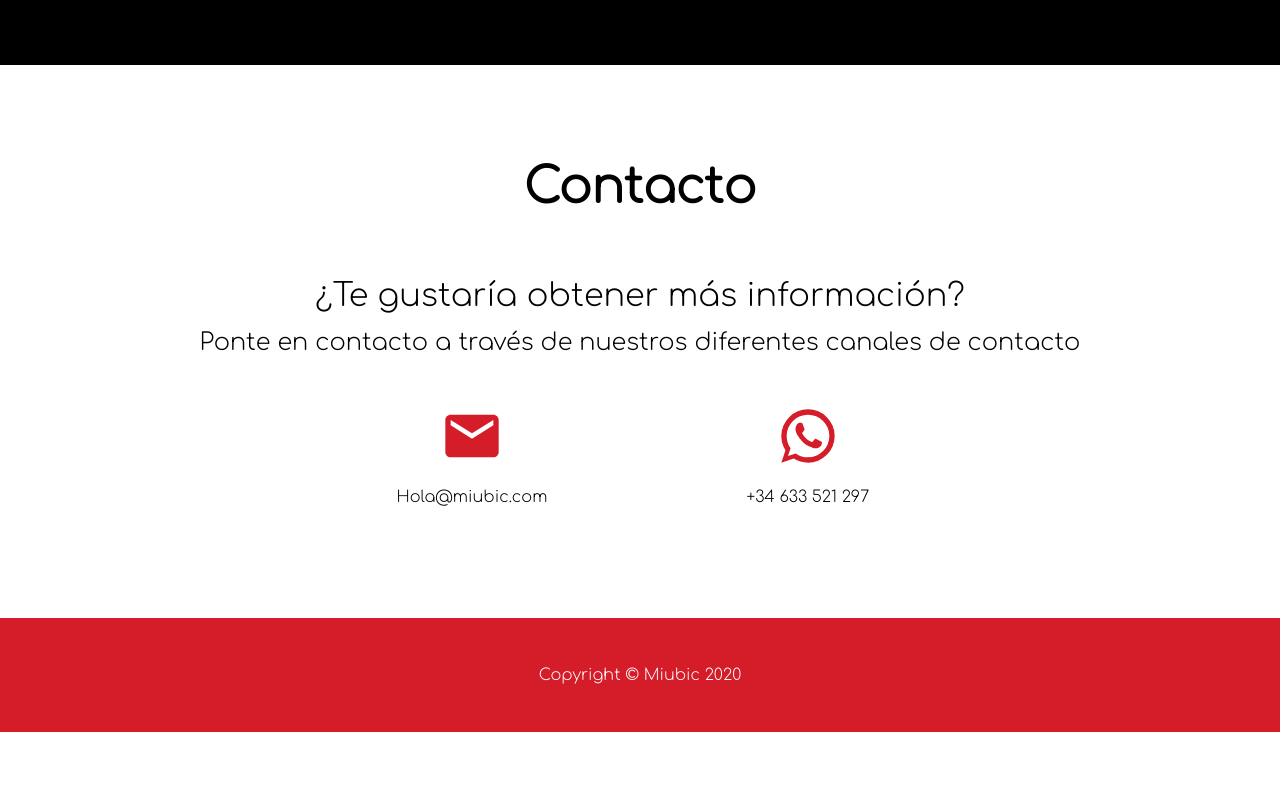
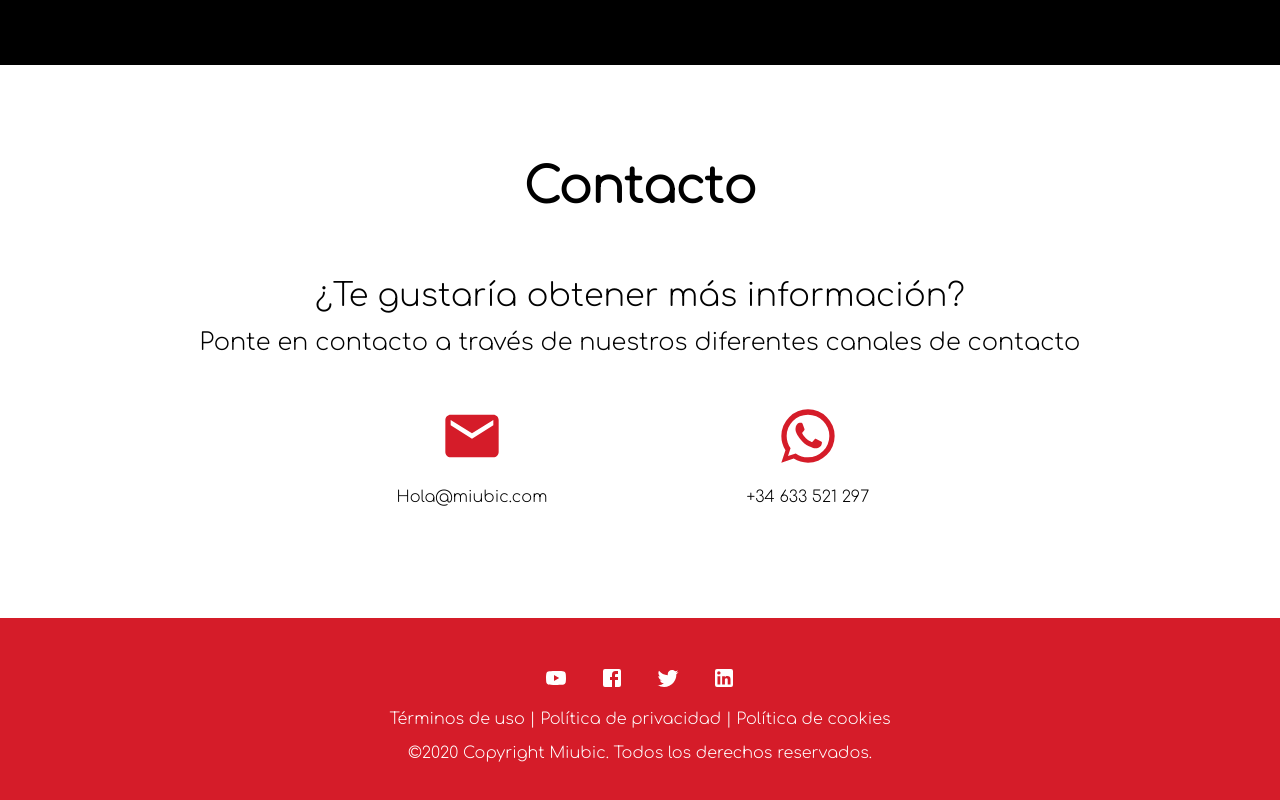
Before and after one commit to pcramos19/miubic, a React (Create React App) app: page / in a window 1280 px wide. Shown: the part 3302-4102 px from the top of the page. Before the commit the page ends 4034 px from the top, so only its background shows below. Built offline with nearby package versions, Linux system fonts and the light colour scheme; a web font is replaced by a local one.

Commit message:
contact y footer

```diff
--- a/public/index.html
+++ b/public/index.html
@@ -7,7 +7,7 @@
     <meta name="theme-color" content="#000000" />
     <meta
       name="description"
-      content="Web site created using create-react-app"
+      content="Miubic, Plataforma digital que agrupa comercios por proximidad para anunciar descuentos y promociones en sus productos."
     />
     <link rel="apple-touch-icon" href="%PUBLIC_URL%/logo Miubic.png" />
     <!--
--- a/src/components/Comercio.js
+++ b/src/components/Comercio.js
@@ -28,10 +28,10 @@ class Comercio extends React.Component {
                 </div>
 
                 <div className="proyects-wrapper-comercio">
-                    <video src="../../miubic-usuarios (1).mp4" width="50%" height="50%" autoPlay muted controls></video>
+                    <video src="../../VID-20190326-WA0009.mp4" width="50%" height="50%" autoPlay muted controls></video>
                     <div className="ventajas-comercio">
                         <h3>Ventajas para los comercios</h3>
-                        <p>Con Miubic, una plataforma con un panel intuitivo y fácil de usar el comercio adquiere visibilidad desde cualquier lugar. Obtendrá una comunicación directa con tus clientes. Tendrás una autogestión de todas tus ofertas, con una validación de las mismas de manera sencilla con código QR. Códigos MiUbic para fidelización de los clientes </p>
+                        <p>Con Miubic, plataforma digital diseña con un panel intuitivo y de fácil de uso, el comercio adquiere visibilidad plena desde cualquier lugar y dispositivo. Obtendrá una comunicación directa con tus clientes. Tendrá una autogestión de todas tus ofertas, con una validación de las mismas de manera sencilla con el escaneo de códigos QR. Códigos MiUbic para fidelización de los clientes. </p>
                     </div>
                 </div>
 
--- a/src/components/Comercio.scss
+++ b/src/components/Comercio.scss
@@ -213,7 +213,7 @@
                 flex-direction: column;
                 width: 100%;
                 border-radius: 0;
-                margin-bottom: 2rem;
+                margin-bottom: 3rem;
             }
 
         }
--- a/src/components/Contacto.scss
+++ b/src/components/Contacto.scss
@@ -66,32 +66,13 @@
                 margin-bottom: 0;
                 color: rgb(213,28,41);
             }
-        // .cta-btn--hero {
-        // // background-image: linear-gradient(135deg,#000000,#804040);
-        // -webkit-background-clip: text;
-        // -webkit-text-fill-color: transparent white;
-        // border: 1px solid transparent;
-        // // -o-border-image: linear-gradient(135deg,#000000,#000000);
-        // border-image: linear-gradient(135deg,#000000,#c0bbbb);
-        // border-image-slice: 1;
-        // color: rgb(0, 0, 0);
-        // font-weight: bold;
-        // margin-bottom: 3rem;
-        // }
-        // .cta-btn {
-        // display: inline-block;
-        // position: relative;
-        // padding: .8rem 1.6rem;
-        // line-height: 1;
-        // z-index: 1;
-        // transition: all .6s cubic-bezier(.19,1,.22,1);
-
-        // }
-
         }
     }
+}
+    @media (max-width: 800px) {
+       .contact{
+            padding: 1rem 1rem;
 
-    @media (max-width: 800px) {
            h3{
                font-size: 2rem;
                margin-bottom: 2rem;
@@ -103,13 +84,15 @@
 
             h5{
                 font-size: 1rem;
+                margin-bottom: 2rem;
             }
             .contact-container{
                 flex-direction: column;
+                margin-bottom: 1rem;
+
                 .contact-wrapper{
                     width: 100%;
                 }
             }
         }
-
     }
--- a/src/components/Footer.js
+++ b/src/components/Footer.js
@@ -1,19 +1,25 @@
 import React from "react";
 import "./Footer.scss";
-// import LinkedInIcon from '@material-ui/icons/LinkedIn';
-// import GitHubIcon from '@material-ui/icons/GitHub';
-// import TwitterIcon from '@material-ui/icons/Twitter';
+import LinkedInIcon from '@material-ui/icons/LinkedIn';
+import TwitterIcon from '@material-ui/icons/Twitter';
+import FacebookIcon from '@material-ui/icons/Facebook';
+import YouTubeIcon from '@material-ui/icons/YouTube';
 
 class Footer extends React.Component {
     render() {
         return(
             <section id="footer" className="footer">
-                {/* <div className="icons">
-                    <a href="https://github.com/pcramos19" target="_blank" rel="noopener noreferrer"><GitHubIcon/></a>
-                    <a href="https://www.linkedin.com/in/pc-ramos/" target="_blank" rel="noopener noreferrer"><LinkedInIcon/></a>
-                    <a href="https://twitter.com/Mascagranzas" target="_blank" rel="noopener noreferrer"><TwitterIcon/></a>
-                </div> */}
-               <p>Copyright © Miubic 2020</p>
+                <div className="icons">
+                    <a href="https://www.youtube.com/channel/UCe5TSUB_ff9Oh8puuSNVEcQ" target="_blank" rel="noopener noreferrer"><YouTubeIcon/></a>
+                    <a href="https://www.facebook.com/Miubic/" target="_blank" rel="noopener noreferrer"><FacebookIcon/></a>
+                    <a href="https://twitter.com/hashtag/miubic?src=hashtag_click" target="_blank" rel="noopener noreferrer"><TwitterIcon/></a>
+                    <a href="https://www.linkedin.com/" target="_blank" rel="noopener noreferrer"><LinkedInIcon/></a>
+                </div>
+                <div className="terms">
+                    <p>Términos de uso | Política de privacidad | Política de cookies</p>
+                    {/* <p></p> */}
+                </div>
+                <p> ©2020 Copyright Miubic. Todos los derechos reservados.</p>
             </section>
         )
     }
--- a/src/components/Footer.scss
+++ b/src/components/Footer.scss
@@ -6,9 +6,21 @@
     align-items: center;
     padding: 2rem;
 
+    .terms{
+        display: flex;
+        align-items: center;
+        justify-content: center;
+
+        p{
+            margin:0;
+            text-align: center;
+        }
+    }
+
     p{
         color:white;
         margin: 1rem;
+        text-align: center;
     }
 
     svg{
```
Lines whose indentation alone changed are shown as unchanged.
